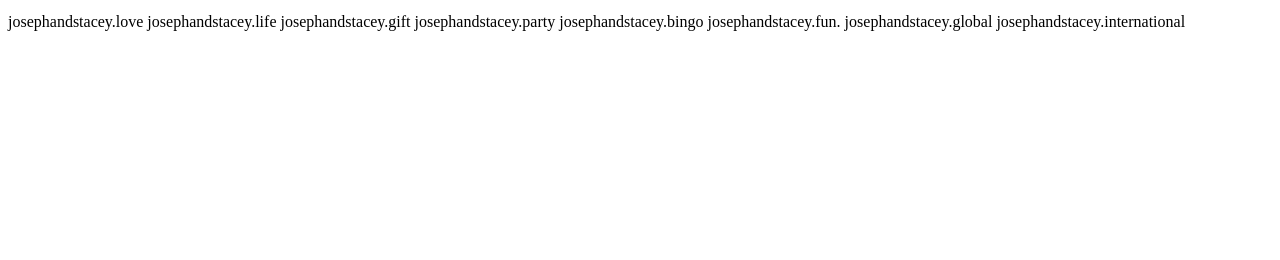
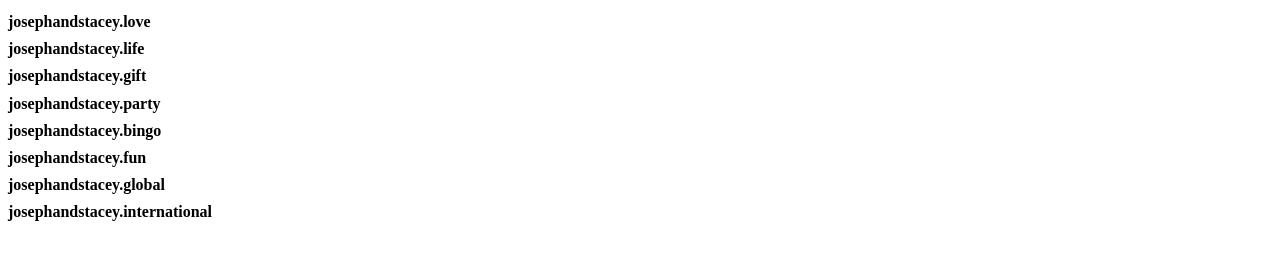
Before and after one commit to lee-bh/jglobal, a plain HTML site: page index.html in a window 1280 px wide. Drawn offline with Linux system fonts and the light colour scheme.

Commit message:
Update index.html

```diff
--- a/index.html
+++ b/index.html
@@ -1,16 +1,16 @@
 <html>
 <style>
-body{fontsize:2.5em; line-height:1.7}
+body{fontsize:4em; font-weight:bold; line-height:1.7}
   </style>
 <body>
-josephandstacey.love
-josephandstacey.life
-josephandstacey.gift
-josephandstacey.party
-josephandstacey.bingo
-josephandstacey.fun.
-josephandstacey.global
-josephandstacey.international
+josephandstacey.love<br>
+josephandstacey.life<br>
+josephandstacey.gift<br>
+josephandstacey.party<br>
+josephandstacey.bingo<br>
+josephandstacey.fun<br>
+josephandstacey.global<br>
+josephandstacey.international<br>
 
 </body>
 </html>
```
